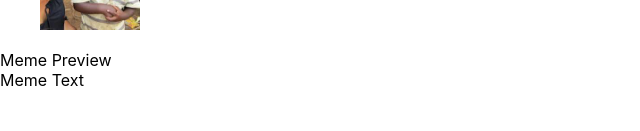
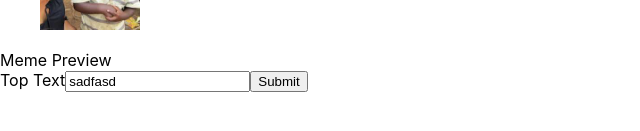
Before and after one commit to ZachDickens/MemeGenerator, a React (Create React App) app: page / in a window 1280 px wide. Shown: the part 457-588 px from the top of the page, without its empty margins (0-640 px from the left). Built offline with nearby package versions, Linux system fonts and the light colour scheme.

Commit message:
Added Text Input

```diff
--- a/src/App.js
+++ b/src/App.js
@@ -14,15 +14,22 @@ class App extends Component {
         "./images/Picard.png",
         "./images/PrincessBride.png",
         "./images/SuspectBaby.png"
-      ]
+      ],
+      currentItemText: "sadfasd"
     };
   }
+  defaultTopText = text => {
+    this.setState({ currentItemText: text });
+  };
   render() {
     return (
       <div>
         <ThumbnailPicker images={this.state.images} />
         <div>Meme Preview</div>
-        <div>Meme Text</div>
+        <MemeInputPanel
+          text={this.state.currentItemText}
+          defaultTopText={this.defaultTopText}
+        />
       </div>
     );
   }
--- a/src/MemeInputPanel.js
+++ b/src/MemeInputPanel.js
@@ -1,9 +1,21 @@
 import React, { Component } from "react";
 
-class MemeText extends Component {
+class MemeInputPanel extends Component {
+  onTextChange = event => {
+    this.props.defaultTopText(event.target.value);
+  };
   render() {
-    return <div />;
+    const { text } = this.props;
+    return (
+      <div>
+        <label>
+          Top Text
+          <input type="text" value={text} onChange={this.onTextChange} />
+          <button>Submit</button>
+        </label>
+      </div>
+    );
   }
 }
 
-export default MemeText;
+export default MemeInputPanel;
```
